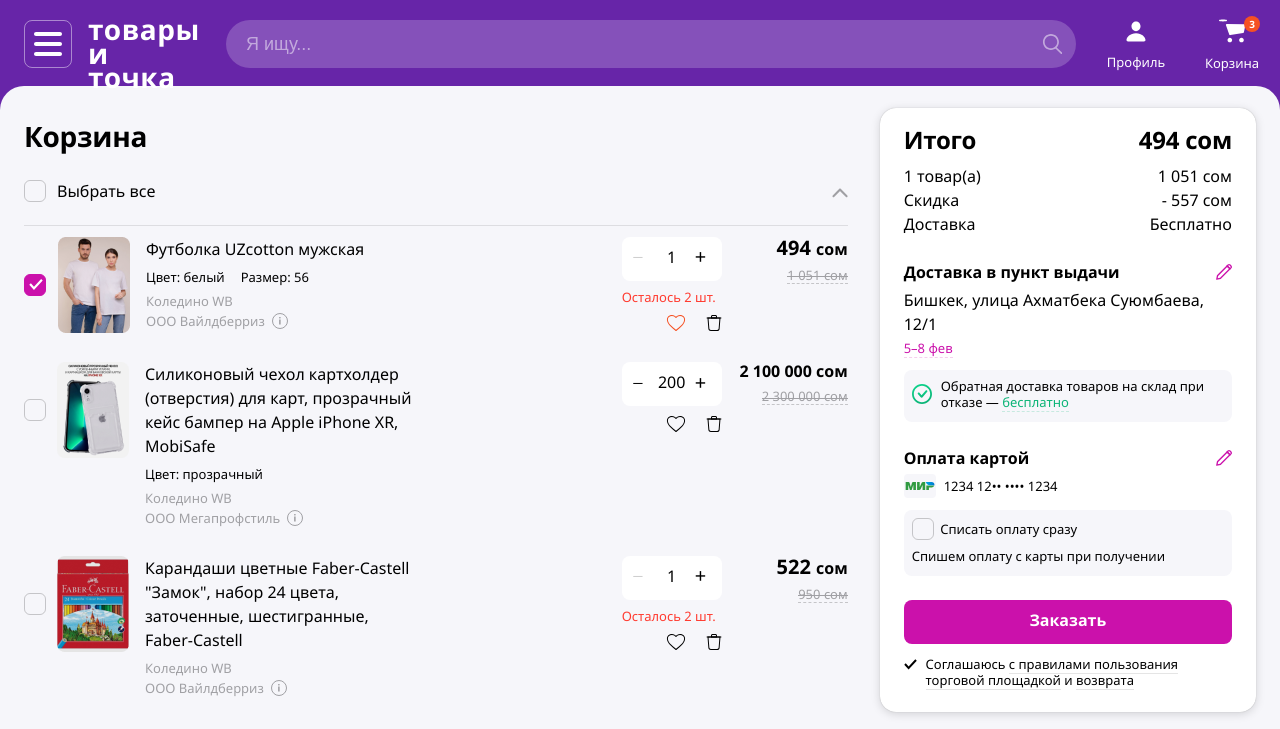
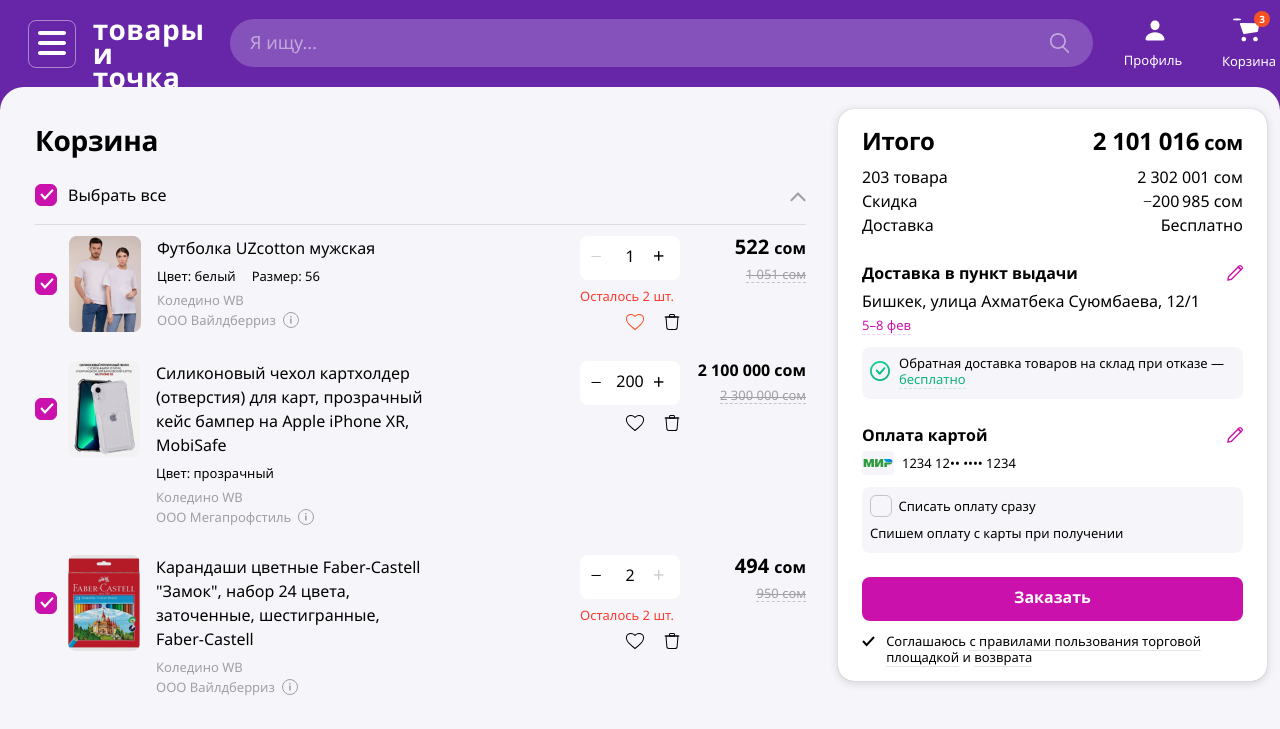
Before and after one commit to Techniquei/wildberries-cart-PixelPerfect, a plain HTML site: page index.html in a window 1280 px wide. Shown: the top 729 px of the page. Drawn offline with Linux system fonts and the light colour scheme.

Commit message:
начал исправлять ошибки

```diff
--- a/index.html
+++ b/index.html
@@ -35,11 +35,11 @@
             </div>
             <div class="header__menu">
                 <div class="header__menu-item">
-                    <img class="test" src="./img/profile.svg" alt="">
+                    <img class="profile_logo" src="./img/profile.svg" alt="">
                     <div class="header__menu-title">Профиль</div>
                 </div>
                 <div class="header__menu-item header__menu-item-active">
-                    <img src="./img/cart.svg" alt="">
+                    <img src="./img/cart.svg" alt="" class="cart_logo">
                     <div class="header__menu-title">Корзина</div>
                 </div>
             </div>
@@ -56,7 +56,7 @@
                                 <p class="display-none">Выбрано · 3 товара</p>
                                 <div data-wrap>
                                     <input class="custom-checkbox custom-checkbox-product select-all" type="checkbox"
-                                        id="cart__in-stock-checkbox" name="cart__in-stock-checkbox">
+                                        id="cart__in-stock-checkbox" name="cart__in-stock-checkbox" checked>
                                     <label id="for_cart__in-stock-checkbox" for="cart__in-stock-checkbox">Выбрать
                                         все</label>
                                 </div>
@@ -64,7 +64,7 @@
                             </div>
                             <div class="products-in-card-wrapper available-list">
                                 <div id="product_1" class="product-in-card-wrapper" data-product-number="1"
-                                    product-price="494" product-price-old="1051">
+                                    product-price="522" product-price-old="1051">
                                     <div class="product-in-card-wrapper-left">
                                         <div class="product-in-card-wrapper-left-left">
                                             <div class="checkbox-wrapper">
@@ -132,7 +132,7 @@
                                         <div class="product-in-card-wrapper-left-left">
                                             <div class="checkbox-wrapper">
                                                 <input class="custom-checkbox custom-checkbox-product" type="checkbox"
-                                                    id="product-stock-2-checkbox" name="product-stock-2-checkbox">
+                                                    id="product-stock-2-checkbox" name="product-stock-2-checkbox" checked>
                                                 <label for="product-stock-2-checkbox"></label>
                                             </div>
                                             <div class="for-product-image">
@@ -185,12 +185,12 @@
                                     </div>
                                 </div>
                                 <div id="product_3" class="product-in-card-wrapper" data-product-number="3"
-                                    product-price="522" product-price-old="950">
+                                    product-price="247" product-price-old="475">
                                     <div class="product-in-card-wrapper-left">
                                         <div class="product-in-card-wrapper-left-left">
                                             <div class="checkbox-wrapper">
                                                 <input class="custom-checkbox custom-checkbox-product" type="checkbox"
-                                                    id="product-stock-3-checkbox" name="product-stock-3-checkbox">
+                                                    id="product-stock-3-checkbox" name="product-stock-3-checkbox" checked>
                                                 <label for="product-stock-3-checkbox"></label>
                                             </div>
                                             <div class="for-product-image">
@@ -224,7 +224,7 @@
                                                     <div>+</div>
                                                 </div>
                                                 <div class="product__counter-wrapper-number">
-                                                    1
+                                                    2
                                                 </div>
                                             </div>
                                             <p>Осталось 2 шт.</p>
@@ -483,11 +483,12 @@
                             <div class="total__card-content-item">
                                 <div class="total__card-content-item-row">
                                     <div>Итого</div>
-                                    <div data-total_sum>2 101 063 сом</div>
+                                    <div><span data-total_sum>2 101 063</span><span class="com"> сом</span></div>
                                 </div>
                                 <div class="total__card-content-item-row">
                                     <div data-count-in-total>4 товара</div>
-                                    <div data-old_sum>2 302 048 сом</div>
+                                    <div><span data-old_sum>2 302 048</span><span class="com"> сом</span></div>
+
                                 </div>
                                 <div class="total__card-content-item-row">
                                     <div>Скидка</div>
--- a/script.js
+++ b/script.js
@@ -70,7 +70,7 @@
       total_sum += price * quantity
       total_old_sum += price_old * quantity
       total_discount += (price_old - price) * quantity
-      total_checked++
+      total_checked = total_checked + Number(quantity)
     }
 
     if (quantity == 1) {
@@ -101,11 +101,11 @@
 
   document.querySelector(
     "[data-old_sum]"
-  ).innerText = `${numberFormatterToString(total_old_sum)} сом`
+  ).innerText = `${numberFormatterToStringThin(total_old_sum)} сом`
 
   document.querySelector(
     "[data_total_discount]"
-  ).innerText = `-${numberFormatterToString(total_discount)} сом`
+  ).innerText = `−${numberFormatterToStringThin(total_discount)} сом`
 
   document.querySelector(
     "#cart__in-stock-checkbox-wrapper p"
@@ -122,7 +122,7 @@
 
   document.querySelector(
     "[data-count-in-total]"
-  ).innerText = `${total_checked} товар(а)`
+  ).innerText = `${total_checked} товара`
 }
 
 function productQuantityIncreace(id) {
@@ -249,9 +249,17 @@
   return String(number)
     .split("")
     .reverse()
-    .map((el, index) => (index % 3 !== 2 ? el : ` ${el}`))
+    .map((el, index) => (index % 3 !== 2 ? el : " "+el))
     .reverse()
     .join("")
+}
+function numberFormatterToStringThin(number) {
+  return String(number)
+    .split("")
+    .reverse()
+    .map((el, index) => (index % 3 !== 2 ? el : " "+el))
+    .reverse()
+    .join("").substring(1)
 }
 
 // Inputs
@@ -452,7 +460,7 @@
     let sub_num = (endNumber - i) / 5
     if (i < endNumber) {
       i = Math.ceil(i + sub_num)
-      element.innerText = numberFormatterToString(i) + " сом"
+      element.innerText = numberFormatterToString(i)
       setTimeout(function () {
         increaseNumberAnimationStep(i, element, endNumber)
       }, 10)
@@ -461,7 +469,7 @@
     let sub_num = (i - endNumber) / 5
     if (i > endNumber) {
       i = Math.floor(i - sub_num)
-      element.innerText = numberFormatterToString(i) + " сом"
+      element.innerText = numberFormatterToString(i)
       setTimeout(function () {
         increaseNumberAnimationStep(i, element, endNumber)
       }, 10)
--- a/styles.css
+++ b/styles.css
@@ -46,7 +46,7 @@
 
 .header__container {
   width: 100%;
-  max-width: 1352px;
+  max-width: 1360px;
   padding: 0 0;
   display: flex;
   justify-content: space-between;
@@ -60,8 +60,8 @@
   flex-direction: row;
   align-items: center;
   padding: 0px;
-  gap: 16px;
-
+  gap: 17px;
+  margin-left: 4px;
   width: 170px;
   height: 56px;
 }
@@ -81,6 +81,7 @@
   justify-content: center;
   align-items: center;
   cursor: pointer;
+  margin-bottom: 2px;
 }
 
 .mobile-menu-icon-frame {
@@ -91,6 +92,7 @@
 .header__catalog {
   width: 28px;
   height: 24px;
+  margin-bottom: 3px;
 
   color: #ffffff;
 }
@@ -120,6 +122,7 @@
 .header__search {
   position: relative;
   width: 100%;
+  margin-bottom:2px;
 }
 
 .header__search-input {
@@ -139,15 +142,17 @@
 .header__search-input::-webkit-input-placeholder {
   color: #ffffff;
   opacity: 0.5;
-  font-weight: 400;
-  font-size: 18px;
-  line-height: 24px;
+  font-family: 'Segoe UI';
+font-style: normal;
+font-weight: 400;
+font-size: 18px;
+line-height: 24px;
 }
 
 .header__search-button {
   position: absolute;
   top: 14px;
-  right: 14px;
+  right: 24px;
 
   background: none;
   border: none;
@@ -164,7 +169,7 @@
   flex-direction: row;
   justify-content: center;
   align-items: flex-end;
-  padding: 0px 17px 0px 0px;
+  padding-bottom: 2px;
   gap: 40px;
   width: 169px;
   height: 56px;
@@ -193,8 +198,8 @@
   background: #f55123;
   border-radius: 50%;
   position: absolute;
-  right: 0;
-  top: 0;
+  right: 7px;
+  top: -3px;
   display: flex;
   justify-content: center;
   align-items: center;
@@ -208,7 +213,15 @@
   font-size: 13px;
   line-height: 16px;
   color: #ffffff;
-  margin-top: 6px;
+  margin-top: 5px;
+}
+
+.cart_logo{
+  margin-right: 6px;
+}
+.profile_logo{
+  margin-left: 3px;
+  margin-top: 2px;
 }
 
 main {
@@ -219,7 +232,7 @@
   /* min-height: 1860px; */
   height: 100%;
   width: 100%;
-  margin-top: -24px;
+  margin-top: -23px;
   margin-bottom: -25px;
   z-index: 5;
 }
@@ -227,7 +240,7 @@
 .main-container {
   width: 100%;
   max-width: 1400px;
-  padding: 22px 24px;
+  padding: 22px 13px 0 35px;
 }
 
 .main-container__inner {
@@ -246,12 +259,15 @@
 }
 
 .main__right {
-  width: 31.36%;
+  width: 100%;
+  max-width: 429px;
   height: 1809px;
 }
 
 .total__card {
   width: 100%;
+  max-width: 429px;
+  height: 572px;
   display: flex;
   flex-direction: column;
   align-items: center;
@@ -297,6 +313,11 @@
   line-height: 32px;
   letter-spacing: -0.01em;
   margin-bottom: 8px;
+}
+
+.total__card-content-item-row:first-child .com{
+  font-size: 20px;
+  line-height: 28px;
 }
 
 #delivery {
@@ -527,7 +548,7 @@
   font-size: 28px;
   line-height: 36px;
   letter-spacing: -0.01em;
-  margin-top: 10px;
+  margin-top: 13px;
   margin-bottom: 24.5px;
 }
 
@@ -543,7 +564,7 @@
   flex-direction: column;
   align-items: flex-start;
   padding: 0px;
-  gap: 17px;
+  gap: 12px;
 
   width: 100%;
 }
```
